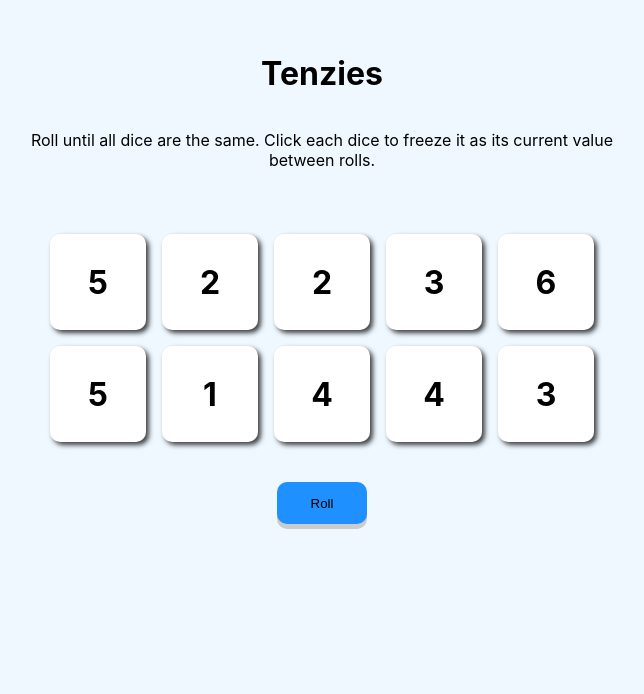
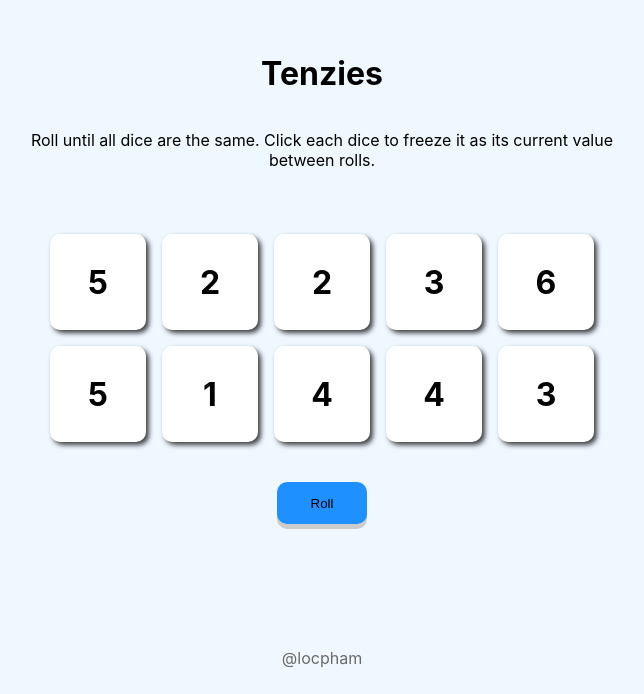
Before and after one commit to colyud/tenzies, a React (Create React App) app: page / in a window 1280 px wide. Shown: the part 106-800 px from the top of the page, without its empty margins (318-962 px from the left). Built offline with nearby package versions, Linux system fonts and the light colour scheme.

Commit message:
add credit

```diff
--- a/src/App.css
+++ b/src/App.css
@@ -7,10 +7,11 @@ body {
 .container {
     display: flex;
     flex-direction: column;
-    justify-content: center;
+    justify-content: start;
     align-items: center;
     position: relative;
     z-index: 0;
+    height: 100vh;
 }
 .title {
     margin-top: 3em;
@@ -66,6 +67,11 @@ body {
     box-shadow: 0 0;
     transform: translateY(5px);
     -webkit-transform: translateY(5px);
+}
+.credit {
+    position: absolute;
+    bottom: 10px;
+    color: dimgrey;
 }
 @media screen and (min-width: 688px) {
     .title {
--- a/src/App.js
+++ b/src/App.js
@@ -69,6 +69,7 @@ function App() {
                 <button className="roll" onClick={handleRoll}>
                     {isWon ? "Play Again" : "Roll"}
                 </button>
+                <p className="credit">@locpham</p>
             </div>
         </>
     );
```
